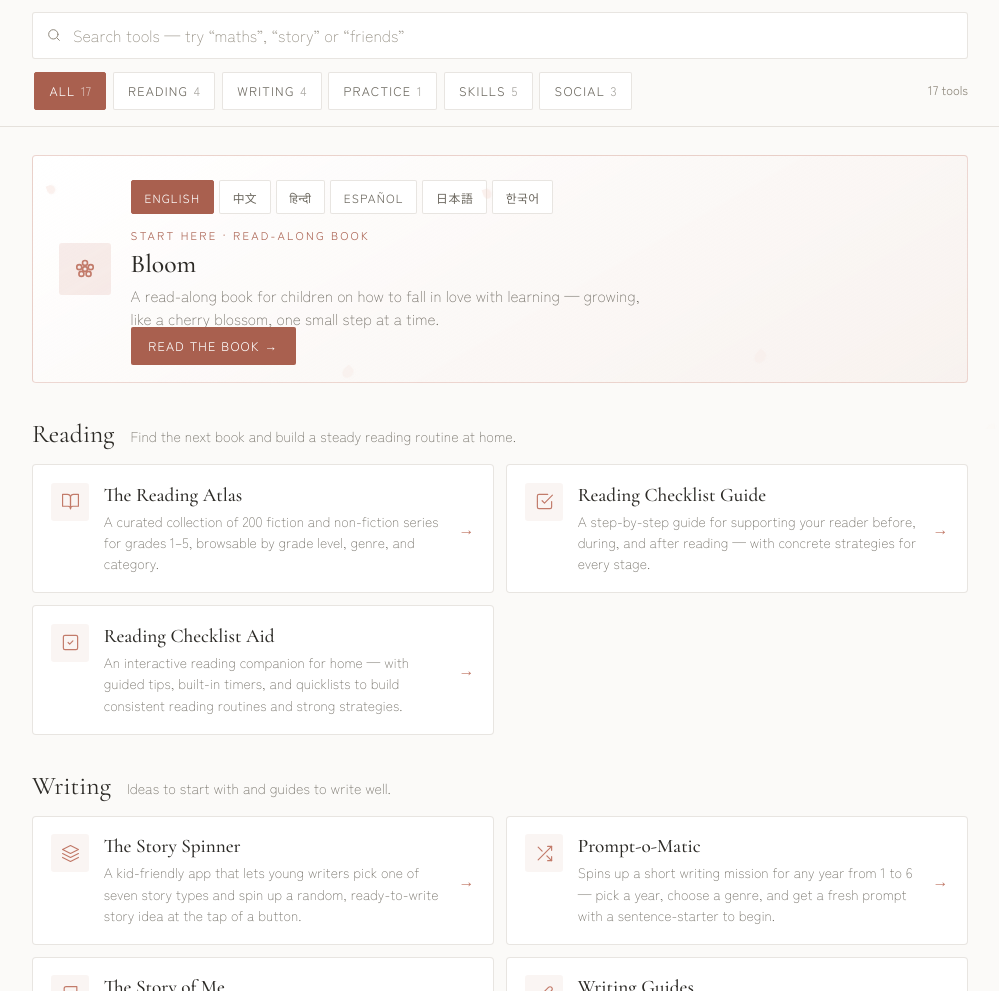
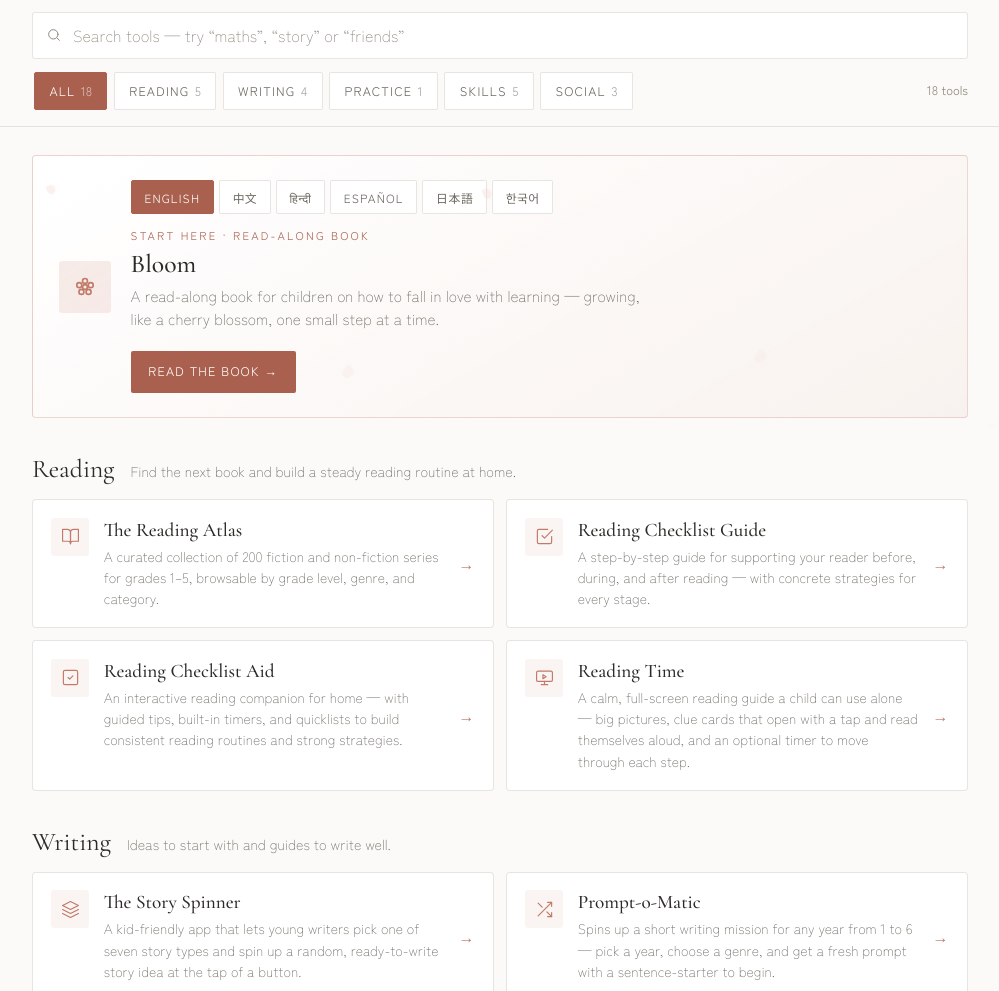
Before and after one commit to axelnorwood/axelnorwood.github.io, a plain HTML site: page index.html in a window 1280 px wide. Shown: the part 371-1362 px from the top of the page, without its empty margins (140-1139 px from the left). Drawn offline with nearby package versions, Linux system fonts and the light colour scheme.

Commit message:
Add 'Reading Time' card to index.html
Added a new card for 'Reading Time' with description and icon.

```diff
--- a/index.html
+++ b/index.html
@@ -351,6 +351,7 @@ main{padding:1rem 0 2rem;scroll-margin-top:var(--toolbar-h)}
 .booktabs button[aria-selected="true"]{color:#fff;background:var(--accent-strong);border-color:var(--accent-strong)}
 .booktabs button[lang="ja"]{letter-spacing:.05em;text-transform:none}
 a.book-cta{text-decoration:none;transition:background .2s ease}
+.card.is-book .card-body>.book-cta{display:inline-block;margin-top:1.25rem}
 a.book-cta:hover{background:var(--accent)}
 .card.book-tabs:hover{transform:none}
 .group.books:not([hidden]){display:grid;gap:.75rem}
@@ -605,6 +606,7 @@ html:lang(hi) .slogan-word,html:lang(hi) .hero h1{letter-spacing:0}
           <div class="card-desc">아이들이 배움을 사랑하게 되도록 돕는 함께 읽는 책. 벚꽃처럼, 한 걸음씩 자라요.</div>
         </div>
       <a class="book-cta" id="bookCta" href="bloom.html#en">Read the book →</a>
+      </div>
     </div>
   </section>
 
@@ -645,6 +647,18 @@ html:lang(hi) .slogan-word,html:lang(hi) .hero h1{letter-spacing:0}
         <div class="card-body">
           <div class="card-title">Reading Checklist Aid</div>
           <div class="card-desc" data-i18n="c-checklisttool">An interactive reading companion for home — with guided tips, built-in timers, and quicklists to build consistent reading routines and strong strategies.</div>
+        </div>
+        <span class="card-arrow" aria-hidden="true">→</span>
+      </a>
+
+
+      <a href="reading-time.html" class="card" data-cat="reading">
+        <div class="card-icon">
+          <svg viewBox="0 0 24 24" fill="none" stroke="currentColor" stroke-width="1.5" stroke-linecap="round" stroke-linejoin="round" aria-hidden="true"><rect x="2" y="4" width="20" height="13" rx="2"/><path d="M8 21h8M12 17v4"/><path d="M10 8.5l4 2.5-4 2.5z"/></svg>
+        </div>
+        <div class="card-body">
+          <div class="card-title">Reading Time</div>
+          <div class="card-desc" data-i18n="c-reading-time">A calm, full-screen reading guide a child can use alone — big pictures, clue cards that open with a tap and read themselves aloud, and an optional timer to move through each step.</div>
         </div>
         <span class="card-arrow" aria-hidden="true">→</span>
       </a>
@@ -984,6 +998,7 @@ bookEyebrow:"从这里开始 · 亲子共读书",bookDesc:"一本陪孩子一起
 "c-reading-atlas":"精选 200 套适合 1–5 年级的小说与非虚构系列图书，可按年级、体裁和类别浏览。",
 "c-reading-checklist":"分步骤指南，帮助你在孩子阅读前、阅读中和阅读后给予支持——每个阶段都有具体可行的方法。",
 "c-checklisttool":"居家阅读的互动小助手——提供引导提示、内置计时器和快捷清单，帮助孩子养成稳定的阅读习惯和有效的阅读策略。",
+"c-reading-time":"一个孩子可以独立使用的全屏阅读引导——大图标、点一下就能打开并朗读的提示卡，还有可选的计时器，带着孩子一步步完成。",
 "c-story-generator":"一款适合孩子的应用：小作者从七种故事类型中选一种，点一下按钮，就能得到一个随机的故事灵感，马上动笔。",
 "c-promptgenerator":"为 1 到 6 年级生成简短的写作任务——选好年级和体裁，就能得到全新的写作题目和一句开头。",
 "c-mylife":"一项写日记活动，引导孩子思考自己是谁、来自哪里、什么对自己最重要——一次一个问题。",
@@ -1015,6 +1030,7 @@ bookEyebrow:"यहाँ से शुरू करें · साथ पढ
 "c-reading-atlas":"कक्षा 1–5 के लिए 200 कथा और गैर-कथा सीरीज़ का चुना हुआ संग्रह, जिसे कक्षा, विधा और श्रेणी के अनुसार देखा जा सकता है।",
 "c-reading-checklist":"पढ़ने से पहले, पढ़ते समय और पढ़ने के बाद अपने बच्चे की मदद के लिए चरण-दर-चरण गाइड — हर चरण के लिए ठोस तरीकों के साथ।",
 "c-checklisttool":"घर पर पढ़ने का एक इंटरैक्टिव साथी — सुझावों, टाइमर और झटपट सूचियों के साथ, ताकि पढ़ने की नियमित आदत और अच्छी रणनीतियाँ बनें।",
+"c-reading-time":"एक शांत, फ़ुल-स्क्रीन पढ़ने की गाइड जिसे बच्चा खुद इस्तेमाल कर सकता है — बड़ी तस्वीरें, टैप करते ही खुलने और पढ़कर सुनाने वाले संकेत कार्ड, और हर चरण के लिए वैकल्पिक टाइमर।",
 "c-story-generator":"बच्चों के लिए एक आसान ऐप: नन्हे लेखक सात तरह की कहानियों में से एक चुनते हैं और एक बटन दबाते ही लिखने के लिए कहानी का नया विचार पाते हैं।",
 "c-promptgenerator":"कक्षा 1 से 6 तक के लिए छोटा लेखन मिशन — कक्षा और विधा चुनें, और शुरुआती वाक्य के साथ नया विषय पाएँ।",
 "c-mylife":"डायरी लिखने की एक गतिविधि, जो बच्चों को सोचने में मदद करती है कि वे कौन हैं, कहाँ से आए हैं और उनके लिए क्या मायने रखता है — एक-एक सवाल करके।",
@@ -1046,6 +1062,7 @@ bookEyebrow:"Empieza aquí · Libro para leer juntos",bookDesc:"Un libro para le
 "c-reading-atlas":"Una colección de 200 series de ficción y no ficción para 1.º a 5.º grado, que puedes explorar por grado, género y categoría.",
 "c-reading-checklist":"Una guía paso a paso para acompañar a tu lector antes, durante y después de leer, con estrategias concretas para cada etapa.",
 "c-checklisttool":"Un compañero de lectura interactivo para casa, con consejos guiados, temporizadores y listas rápidas para crear rutinas de lectura constantes y buenas estrategias.",
+"c-reading-time":"Una guía de lectura tranquila a pantalla completa que los niños pueden usar solos: imágenes grandes, tarjetas de pistas que se abren con un toque y se leen en voz alta, y un temporizador opcional para avanzar paso a paso.",
 "c-story-generator":"Una app pensada para niños: los pequeños escritores eligen uno de siete tipos de historia y, con solo tocar un botón, reciben una idea al azar lista para escribir.",
 "c-promptgenerator":"Crea una breve misión de escritura para cualquier grado de 1.º a 6.º: elige el grado y el género, y recibe una consigna nueva con una frase para empezar.",
 "c-mylife":"Una actividad de diario que ayuda a los niños a pensar en quiénes son, de dónde vienen y qué es importante para ellos, una pregunta a la vez.",
@@ -1076,6 +1093,7 @@ st:function(s,n){return s===n?"도구 "+n+"개":"도구 "+n+"개 중 "+s+"개"},
 "c-reading-atlas":"1~5학년을 위한 픽션·논픽션 시리즈 200개를 엄선했어요. 학년, 장르, 분류별로 둘러볼 수 있어요.",
 "c-reading-checklist":"읽기 전, 읽는 중, 읽은 후에 아이를 도와주는 단계별 가이드 — 단계마다 구체적인 방법이 담겨 있어요.",
 "c-checklisttool":"집에서 쓰는 대화형 독서 도우미 — 안내 팁, 타이머, 빠른 목록으로 꾸준한 독서 습관과 좋은 읽기 전략을 길러요.",
+"c-reading-time":"아이 혼자서도 쓸 수 있는 차분한 전체 화면 독서 가이드 — 큰 그림, 누르면 열리고 소리 내어 읽어 주는 힌트 카드, 그리고 단계마다 넘어가는 선택형 타이머.",
 "c-story-generator":"아이를 위한 앱: 어린 작가가 일곱 가지 이야기 유형 중 하나를 고르고 버튼만 누르면, 바로 쓸 수 있는 이야기 아이디어가 무작위로 나와요.",
 "c-promptgenerator":"1~6학년을 위한 짧은 글쓰기 미션 — 학년과 장르를 고르면 첫 문장과 함께 새로운 글감이 나와요.",
 "c-mylife":"내가 누구인지, 어디에서 왔는지, 무엇이 소중한지 한 번에 질문 하나씩 돌아보는 일기 활동.",
@@ -1107,6 +1125,7 @@ bookEyebrow:"ここから · 読み聞かせの本",bookDesc:"子どもたちが
 "c-reading-atlas":"1〜5年生向けの物語・ノンフィクションのシリーズ200を厳選。学年、ジャンル、カテゴリーで探せます。",
 "c-reading-checklist":"読む前・読んでいるとき・読んだあと、それぞれの段階で子どもを支えるためのステップごとのガイド。具体的な方法つき。",
 "c-checklisttool":"おうちでの読書をサポートするインタラクティブなツール。ヒント、タイマー、チェックリストで、読書の習慣と力を育てます。",
+"c-reading-time":"子どもがひとりで使える、落ち着いた全画面の読書ガイド。大きな絵、タップすると開いて読み上げてくれるヒントカード、そして必要なときだけ使えるタイマーで、一歩ずつ進めます。",
 "c-story-generator":"子ども向けのアプリ。7種類の物語から1つ選んでボタンを押すと、すぐに書きはじめられる物語のアイデアがランダムに出てきます。",
 "c-promptgenerator":"1〜6年生向けの短い作文ミッションを作ります。学年とジャンルを選ぶと、書き出しの一文つきの新しいお題が出てきます。",
 "c-mylife":"自分はだれか、どこから来たのか、何を大切にしているのかを、一つずつの問いに答えながら見つめる日記の活動。",
```
